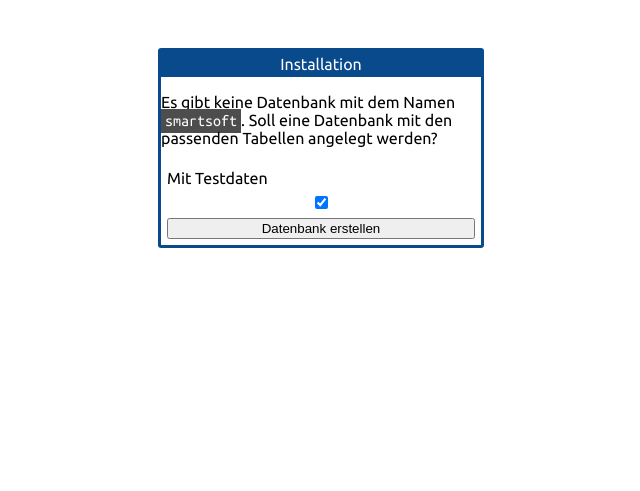
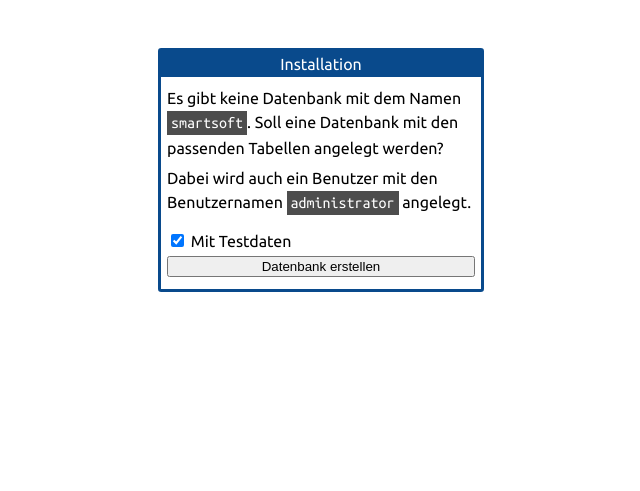
Before and after one commit to xZise/smartsoft, a PHP site: page / in a window 1280 px wide. Shown: the top 491 px of the page, without its empty margins (319-959 px from the left). Run offline with PHP 8.4, Linux system fonts and the light colour scheme.

Commit message:
Fix layout in installation and sensible css-class

```diff
--- a/classes/Displays/InstallDisplay.php
+++ b/classes/Displays/InstallDisplay.php
@@ -25,15 +25,18 @@
     public function createPage(bool $validPage, bool $validRights): string {
         $notifications = Notification::createNotificationBox(array());
 
-        return "<div class=\"login\">
+        return "<div class=\"single-container\">
         <div>
             <div>Installation</div>
             $notifications
             <p>Es gibt keine Datenbank mit dem Namen <span class=\"code\">smartsoft</span>.
             Soll eine Datenbank mit den passenden Tabellen angelegt werden?</p>
+            <p>Dabei wird auch ein Benutzer mit den Benutzernamen <span class=\"code\">administrator</span> angelegt.</p>
             <form action=\"process.php\" method=\"post\">
+                <div>
+                <input type=\"checkbox\" checked=\"checked\" name=\"withdata\" id=\"withdata\" />
                 <label for=\"withdata\">Mit Testdaten</label>
-                <input type=\"checkbox\" checked=\"checked\" name=\"withdata\" id=\"withdata\" />
+                </div>
                 <button name=\"page\" value=\"install\" id=\"page\">Datenbank erstellen</button>
             </form>
         </div>
--- a/classes/Displays/LoginDisplay.php
+++ b/classes/Displays/LoginDisplay.php
@@ -31,11 +31,11 @@
         }
         $notifications = Notification::createNotificationBox($notifications);
 
-        return "<div class=\"login\">
+        return "<div class=\"single-container\">
         <div>
             <div>Anmelden</div>
             $notifications
-            <form action=\"login_check.php\" method=\"post\">
+            <form action=\"login_check.php\" method=\"post\" class=\"login\">
                 <label for=\"username\">Benutzername:</label>
                 <input type=\"text\" id=\"username\" name=\"username\">
                 <label for=\"password\">Passwort:</label>
--- a/style.css
+++ b/style.css
@@ -73,13 +73,13 @@
 
 /* Login page formatting */
 /* Have a minimum padding to each side */
-div.login {
+div.single-container {
     padding-left: 1em;
     padding-right: 1em;
 }
 
 /* Center in the middle */
-div.login > div {
+div.single-container > div {
     min-width: 10em;
     max-width: 20em;
     margin: 3em auto;
@@ -88,24 +88,22 @@
 }
 
 /* Login form formatting: Each item is in a row with a bit of gap in between, also padding on the outside */
-div.login form {
+div.single-container form {
     display: flex;
     flex-direction: column;
-    padding: calc(var(--menu-padding) / 2);
     gap: calc(var(--menu-padding) / 2);
 }
 
-/* The select should not stretch! */
-div.login form select {
-    align-self: start;
-}
-
 /* The first item and each notification should have a certain backgound. */
-div.login > div > :first-child, div.notifications > div {
+div.single-container > div > :first-child, div.notifications > div {
     background: var(--main-color);
     color: var(--main-text-color);
     padding: 4px;
     text-align: center;
+}
+
+div.single-container > div > :not(:first-child) {
+    margin: var(--menu-padding) calc(var(--menu-padding) / 2);
 }
 
 /* Each notification should also have their own margin and border. */
@@ -364,6 +362,11 @@
     white-space: nowrap;
 }
 
+span.code {
+    display: inline-block;
+    margin-block: 0.25em;
+}
+
 /* Navigation Handling */
 
 nav {
```
